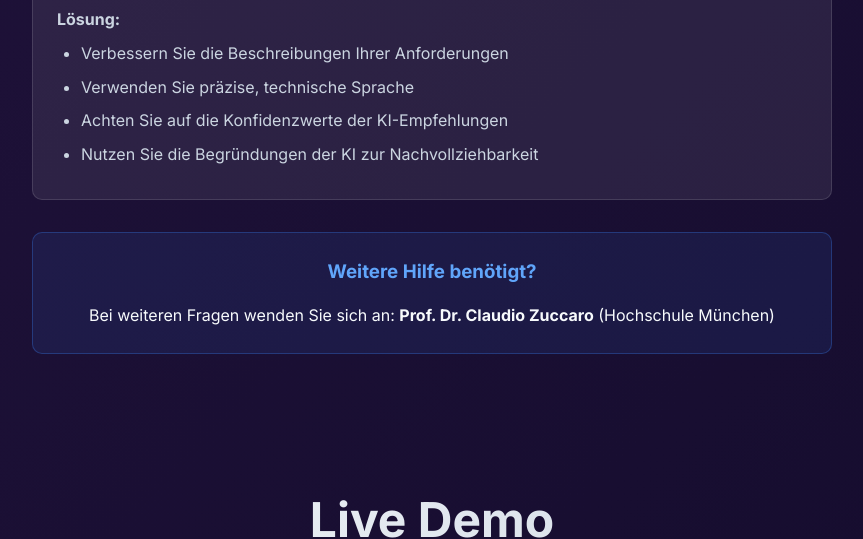
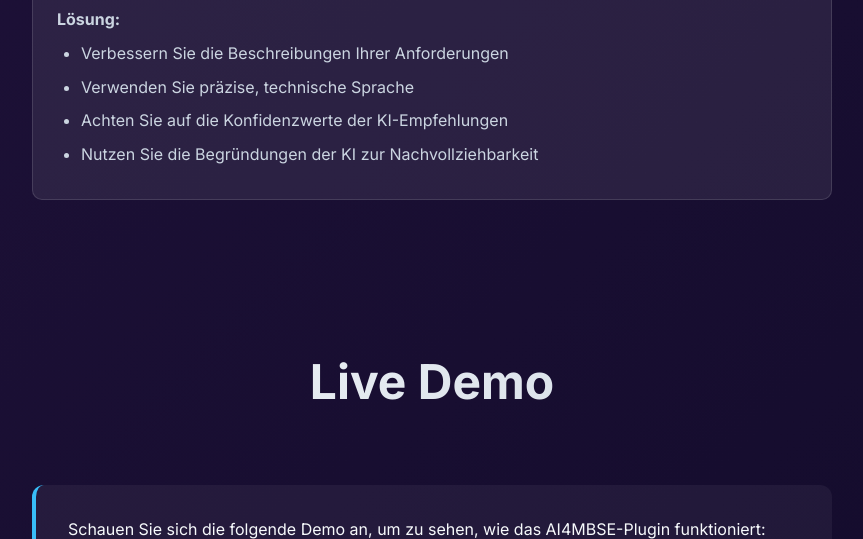
Before and after one commit to kingsepp/kingsepp.github.io, a Jekyll site: the page built from ai4mbse/index.md, in a window 1280 px wide and 900 px high, scrolled down 7152 px, cut to the strip 0-539 px from the top of the window. Shown: the whole strip, without its empty margins (208-1071 px from the left). Built offline with Jekyll 4.4.1, drawn with Linux system fonts in a browser that asks for light colours; some of the changed text lies outside the part shown.

Commit message:
Remove duplicate footer and support contact section
- Remove manual footer from index.md (Jekyll layout handles footer automatically)
- Remove "Weitere Hilfe benötigt?" support contact section
- Cleaner page structure without redundant elements

🤖 Generated with [Claude Code](https://claude.ai/code)

Co-Authored-By: Claude <noreply@anthropic.com>

```diff
--- a/ai4mbse/index.md
+++ b/ai4mbse/index.md
@@ -403,10 +403,6 @@ robots: noindex, nofollow
             </div>
         </div>
 
-        <div class="support-contact">
-            <h3>Weitere Hilfe benötigt?</h3>
-            <p>Bei weiteren Fragen wenden Sie sich an: <strong>Prof. Dr. Claudio Zuccaro</strong> (Hochschule München)</p>
-        </div>
         </div>
     </div>
     </section>
@@ -440,11 +436,6 @@ robots: noindex, nofollow
   ↑ Nach oben
 </button>
 
-<!-- Footer -->
-<footer class="ai4mbse-footer-note" style="text-align:center; margin-top:2rem; font-size:1rem; color:#bfcbe6;">
-  &copy; 2025 Kingsepp – Alle Rechte vorbehalten.<br>
-  Hinweis: Diese Website ist ein rein privates, nicht-kommerzielles Informationsangebot.<br>
-</footer>
 
 <!-- Scripts for fancy hero animation -->
 <script src="/assets/js/ai4mbse-hero-animate.js"></script>
```
